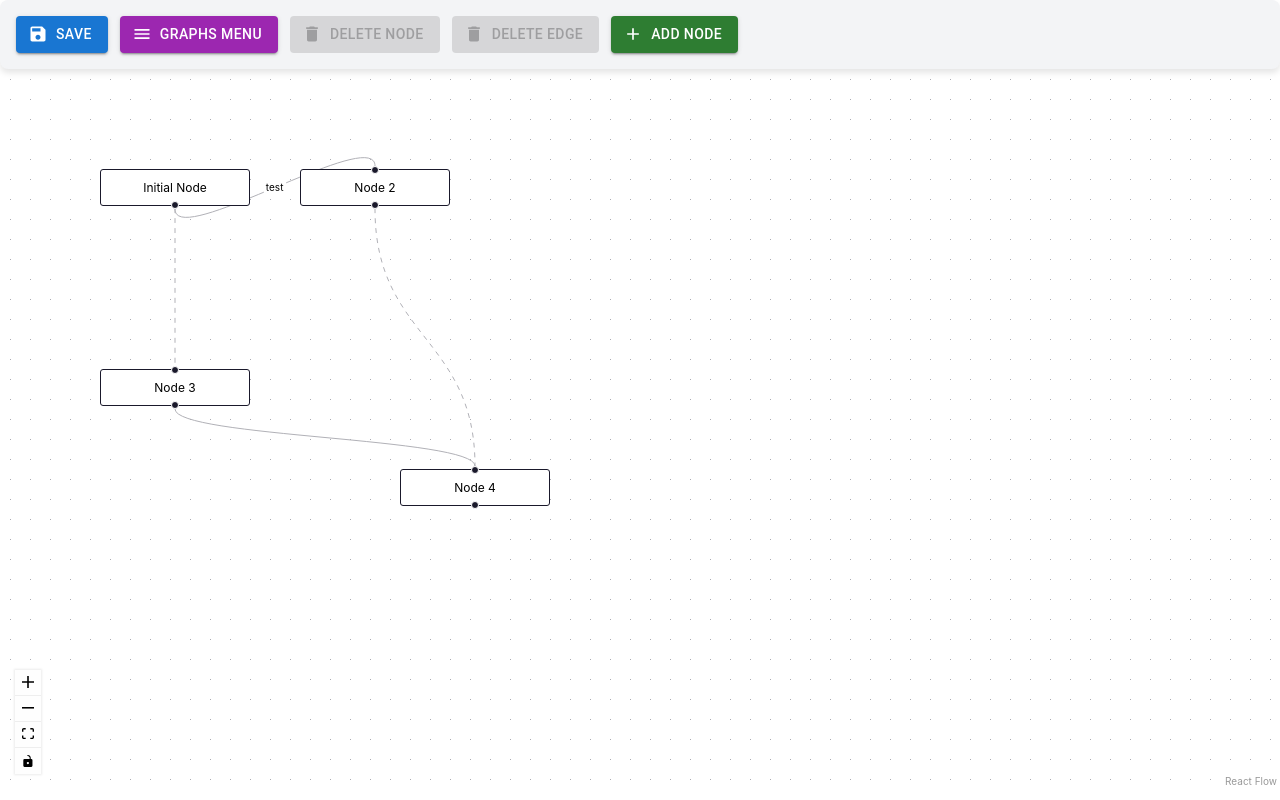
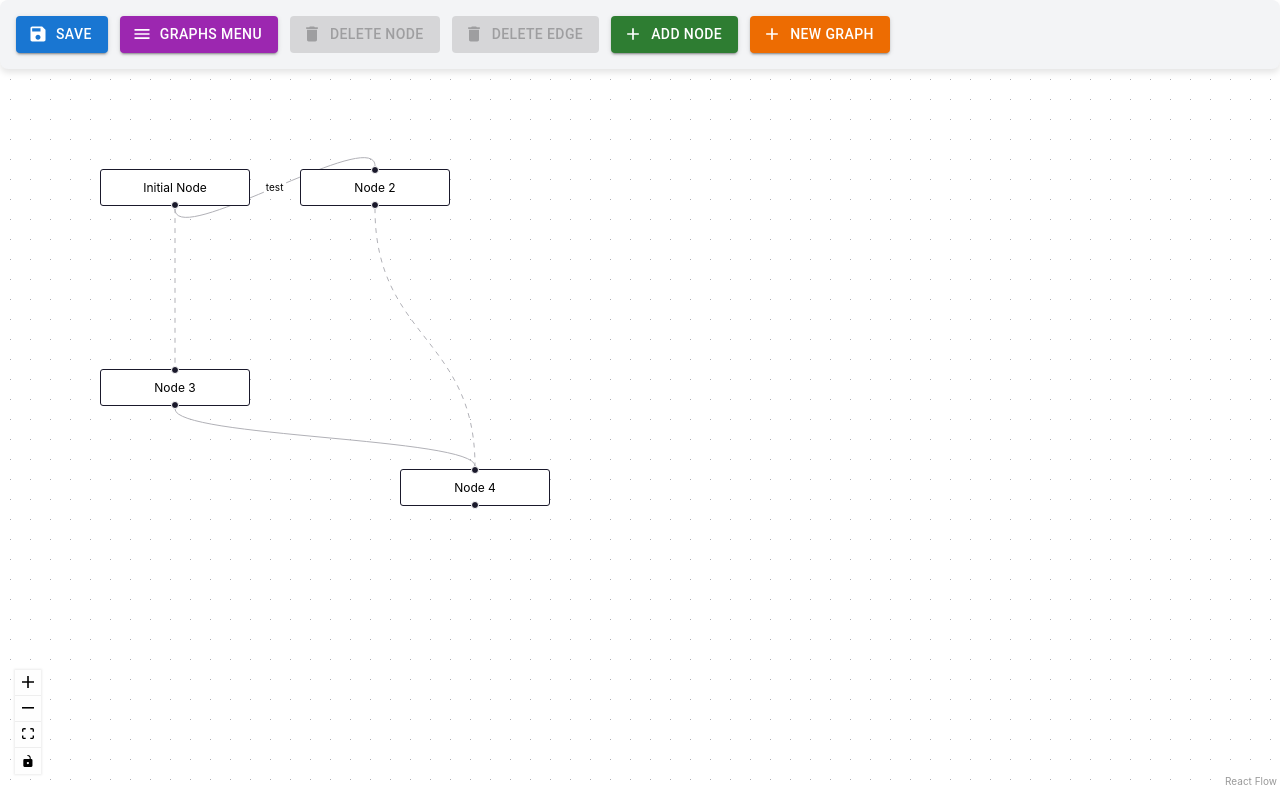
Before and after one commit to Ziad-Nasr/CG-Take-Home-Assignment, a React (Create React App) app in the folder frontend/: page / in a window 1280 px wide. Built offline with nearby package versions, Linux system fonts and the light colour scheme; no server answers.

Commit message:
Error Handling and notifications

```diff
--- a/frontend/package.json
+++ b/frontend/package.json
@@ -20,6 +20,7 @@
     "react": "^19.0.0",
     "react-dom": "^19.0.0",
     "react-scripts": "5.0.1",
+    "react-toastify": "^11.0.5",
     "typescript": "^4.9.5",
     "web-vitals": "^2.1.4"
   },
--- a/frontend/src/App.tsx
+++ b/frontend/src/App.tsx
@@ -1,11 +1,13 @@
 import React from "react";
 import "./App.css";
 import Home from "./components/Home/Home";
+import { ToastContainer } from "react-toastify";
 
 function App() {
   return (
     <div className="App">
       <Home />
+      <ToastContainer />
     </div>
   );
 }
--- a/frontend/src/components/Home/Home.tsx
+++ b/frontend/src/components/Home/Home.tsx
@@ -24,6 +24,7 @@ import NodeEditor from "../NodeEditPanel";
 import EdgeEditor from "../EdgeEditPanel";
 import useAxios from "../../hooks/useAxios";
 import Modal from "../Modal/Modal";
+import { toast } from "react-toastify";
 
 export default function Home() {
   const [graphMeta, setGraphMeta] = useState({
@@ -95,13 +96,12 @@ export default function Home() {
     console.log("pendingEdgeData", pendingEdgeData);
 
     if (pendingEdgeData.source === pendingEdgeData.target) {
-      console.warn("Self-loops are not allowed.");
+      toast.error("Self loops are not allowed!");
       return;
     }
     if (
       hasCycle(pendingEdgeData.source, pendingEdgeData.target, nodes, edges)
     ) {
-      console.warn("Cannot add edge: This would create a cycle!");
       return;
     }
     const sourceIndex = nodes.findIndex((n) => n.id === pendingEdgeData.source);
@@ -114,7 +114,7 @@ export default function Home() {
       .reduce((sum, edge) => sum + edge.weight, 0);
 
     if (totalExistingWeight + edgeWeight > sourceNode.data.weight) {
-      console.log(
+      toast.error(
         "Cannot add edge, Total outgoing weight exceeds node weight!"
       );
       return;
@@ -308,6 +308,18 @@ export default function Home() {
         >
           Add Node
         </Button>
+
+        <Button
+          variant="contained"
+          color="warning"
+          startIcon={<Add />}
+          onClick={() => {
+            setNodes([]);
+            setEdges([]);
+          }}
+        >
+          New Graph
+        </Button>
       </div>
 
       <ReactFlow
--- a/frontend/src/components/Modal/Modal.tsx
+++ b/frontend/src/components/Modal/Modal.tsx
@@ -1,6 +1,7 @@
 import React, { useState } from "react";
 import { myGraph } from "../../types/graphTypes";
 import "./Modal.css";
+import { toast } from "react-toastify";
 
 interface ModalProps {
   data?: myGraph[];
@@ -20,6 +21,8 @@ const Modal: React.FC<ModalProps> = ({
   const handleSave = () => {
     if (graphName.trim()) {
       onAction(graphName);
+    } else {
+      toast.error("Please enter a valid graph name.");
     }
   };
 
@@ -72,7 +75,7 @@ const Modal: React.FC<ModalProps> = ({
               <button
                 className="success-btn"
                 onClick={handleSave}
-                disabled={!graphName.trim()}
+                // disabled={!graphName.trim()}
               >
                 Save
               </button>
--- a/frontend/src/helpers/Graph.ts
+++ b/frontend/src/helpers/Graph.ts
@@ -1,3 +1,4 @@
+import { toast } from "react-toastify";
 import { myEdge, myNode } from "../types/graphTypes";
 
 export const hasCycle = (
@@ -13,7 +14,10 @@ export const hasCycle = (
 
   const visited = new Set();
   const dfs = (node: string) => {
-    if (node === source) return true;
+    if (node === source) {
+      toast.error("Cycle detected!");
+      return true;
+    }
     if (visited.has(node)) return false;
     visited.add(node);
     return (graph.get(node) || []).some(dfs);
--- a/frontend/src/hooks/useAxios.ts
+++ b/frontend/src/hooks/useAxios.ts
@@ -1,6 +1,7 @@
 import { useState, useEffect } from "react";
 import api from "../api/api";
 import { myGraph, myNode } from "../types/graphTypes";
+import { toast } from "react-toastify";
 
 type HttpMethod = "GET" | "POST" | "PUT" | "DELETE";
 
@@ -22,6 +23,7 @@ const useAxios = <T>(
   ) => {
     setLoading(true);
     try {
+      console.log(data);
       if (url === "") return;
       if (
         (method === "POST" && data == null) ||
```
Also changed, not shown: 1 other file (tests, documents, lock files or other folders).
